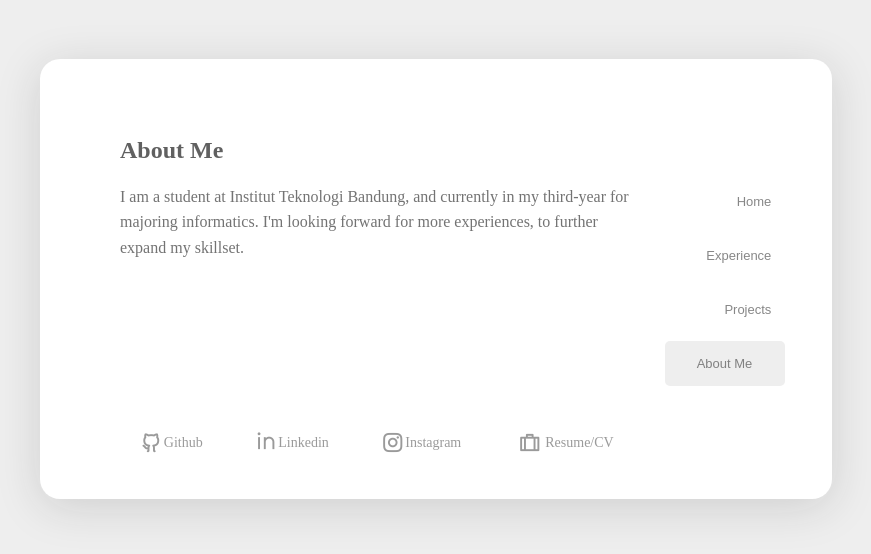
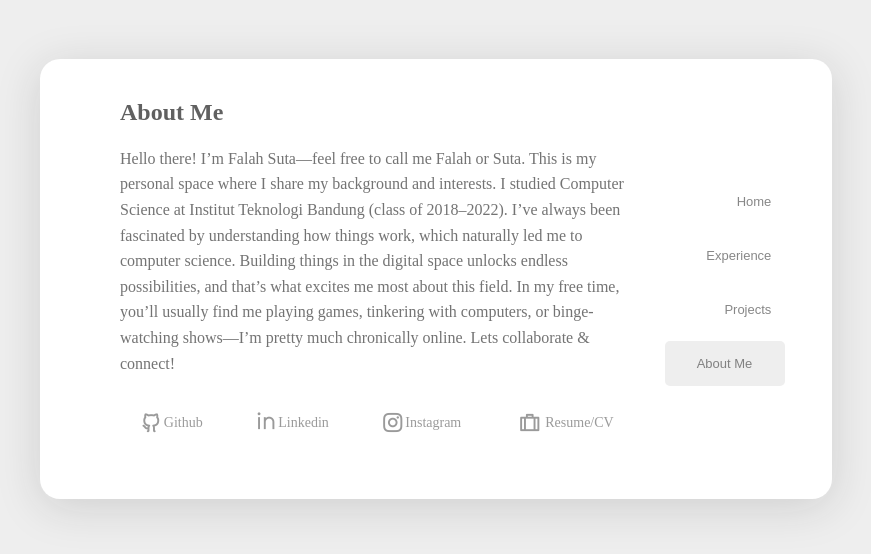
Before and after one commit to falahsuta/dev, a React (Create React App) app: page / in a window 1280 px wide. Both pictures are taken after a click on the element "About Me". Shown: the top 554 px of the page, without its empty margins (204-1075 px from the left). Built offline with nearby package versions, Linux system fonts and the light colour scheme; a web font is replaced by a local one.

Commit message:
feat: update about me

```diff
--- a/src/components/pages/about/ContentAbout.js
+++ b/src/components/pages/about/ContentAbout.js
@@ -15,7 +15,7 @@ const ContentAbout = (props) => {
         style={{
           fontFamily: "Recursive",
           position: "absolute",
-          marginTop: "10px",
+          marginTop: "20px",
           marginLeft: "20px",
 
           width: "510px",
@@ -23,12 +23,12 @@ const ContentAbout = (props) => {
           userSelect: "none",
         }}
       >
-        {spacing(45)}
+        {/*{spacing(45)}*/}
         <h2 style={{ color: "rgba(61, 61, 61, 0.82)" }}>
           {content[nav] ? content[nav].title : ""}
         </h2>
         <div style={{ lineHeight: 1.6, color: "rgba(61, 61, 61, 0.72)" }}>
-          {content[nav] ? content[nav].desc : ""}
+          {content[nav] ? content[nav].desc + ' ' + content[nav].contact : ""}
         </div>
 
         <GridOfLogo />
--- a/src/components/pages/about/GridOfLogo.js
+++ b/src/components/pages/about/GridOfLogo.js
@@ -13,7 +13,7 @@ const GridOfLogo = () => {
   return (
     <div
       style={{
-        marginTop: "150px",
+        marginTop: "15px",
         width: "100%",
         display: "grid",
         gridTemplateColumns: "repeat(4, minmax(0, 1fr))",
--- a/src/components/pages/about/dynamic-content.js
+++ b/src/components/pages/about/dynamic-content.js
@@ -2,6 +2,7 @@ export default {
   "About Me": {
     title: "About Me",
     desc:
-      "I am a student at Institut Teknologi Bandung, and currently in my third-year for majoring informatics. I'm looking forward for more experiences, to further expand my skillset.",
+      "Hello there! I’m Falah Suta—feel free to call me Falah or Suta. This is my personal space where I share my background and interests. I studied Computer Science at Institut Teknologi Bandung (class of 2018–2022). I’ve always been fascinated by understanding how things work, which naturally led me to computer science. Building things in the digital space unlocks endless possibilities, and that’s what excites me most about this field. In my free time, you’ll usually find me playing games, tinkering with computers, or binge-watching shows—I’m pretty much chronically online.",
+    contact: "Lets collaborate & connect! ",
   },
 };
--- a/src/components/pages/about/mobile/MobileContentAbout.js
+++ b/src/components/pages/about/mobile/MobileContentAbout.js
@@ -8,7 +8,9 @@ const MobileContentAbout = (props) => {
     <div className="m-about">
       <h2 className="m-aboutTitle">{content[nav] ? content[nav].title : ""}</h2>
       <div className="m-aboutDesc">{content[nav] ? content[nav].desc : ""}</div>
-      <div className="m-aboutLogos">
+
+        <div className="m-aboutLogos">
+        <div className="m-aboutDesc">{content[nav] ? content[nav].contact : ""}</div>
         <MobileGridOfLogo />
       </div>
     </div>
--- a/src/components/pages/about/mobile/MobileGridOfLogo.js
+++ b/src/components/pages/about/mobile/MobileGridOfLogo.js
@@ -1,7 +1,9 @@
 import React from "react";
 import items from "../logo-content-link";
 
-const MobileGridOfLogo = () => {
+const MobileGridOfLogo = (props) => {
+	const { noGreyBorder = true } = props;
+
 	const getIconClassName = (iconClass) => {
 		if (iconClass && typeof iconClass === "object") {
 			const cls = iconClass.fill || iconClass.line;
@@ -16,7 +18,7 @@ const MobileGridOfLogo = () => {
 				<button
 					key={item.key}
 					type="button"
-					className="m-aboutLink"
+					className={`m-aboutLink${noGreyBorder ? " is-plain" : ""}`}
 					onClick={() =>
 						window.open(item.href, "_blank", "noopener,noreferrer")
 					}
--- a/src/components/pages/home/dynamic-content.js
+++ b/src/components/pages/home/dynamic-content.js
@@ -4,5 +4,6 @@ export default {
     line2: "I'm Falah,",
     line3: "Software Engineer.",
     line4: "Passionate in Computer Science in General",
+    line5: "Please do navigate around to know more about me!",
   }
 };
--- a/src/style/mobile/mobile.css
+++ b/src/style/mobile/mobile.css
@@ -140,6 +140,14 @@
   align-items: center;
   justify-content: center;
   gap: 10px;
+}
+
+.m-aboutLink.is-plain {
+  background: transparent;
+}
+
+.m-aboutLink.is-plain:active {
+  background: transparent;
 }
 
 .m-aboutLink i {
```
